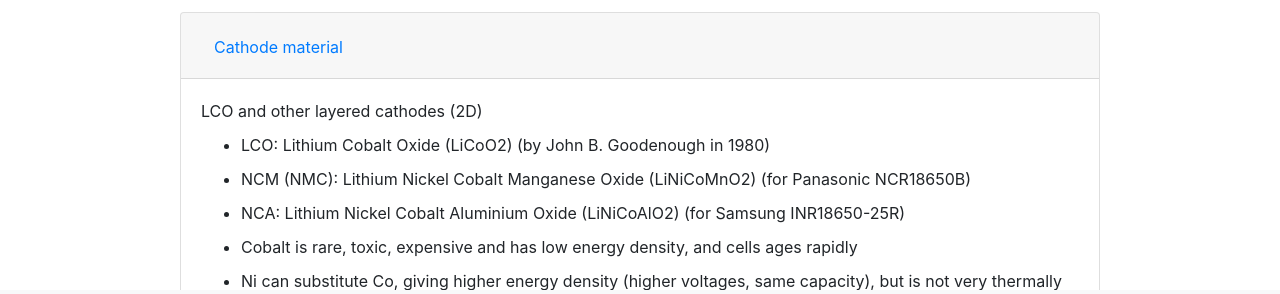
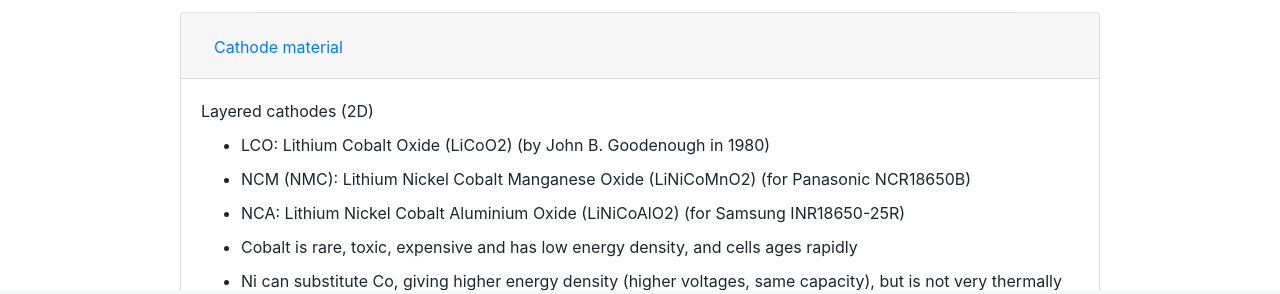
Before and after one commit to ningtian/ningtian.github.io, a Jekyll site: the page notes/index.html, which Jekyll copies as it is, in a window 1280 px wide. Shown: the part 594-888 px from the top of the page. Built offline with Jekyll 4.4.1, drawn with Linux system fonts in a browser that asks for light colours.

Commit message:
Update index.html

```diff
--- a/notes/index.html
+++ b/notes/index.html
@@ -72,7 +72,7 @@
     </div>
     <div id="collapseOne" class="collapse show" aria-labelledby="headingOne" data-parent="#accordionExample">
       <div class="card-body">
-	    LCO and other layered cathodes (2D)
+	    Layered cathodes (2D)
 	    <ul>
 	    <li>LCO: Lithium Cobalt Oxide (LiCoO2) (by John B. Goodenough in 1980)
 	    <li>NCM (NMC): Lithium Nickel Cobalt Manganese Oxide (LiNiCoMnO2) (for Panasonic NCR18650B)
```
